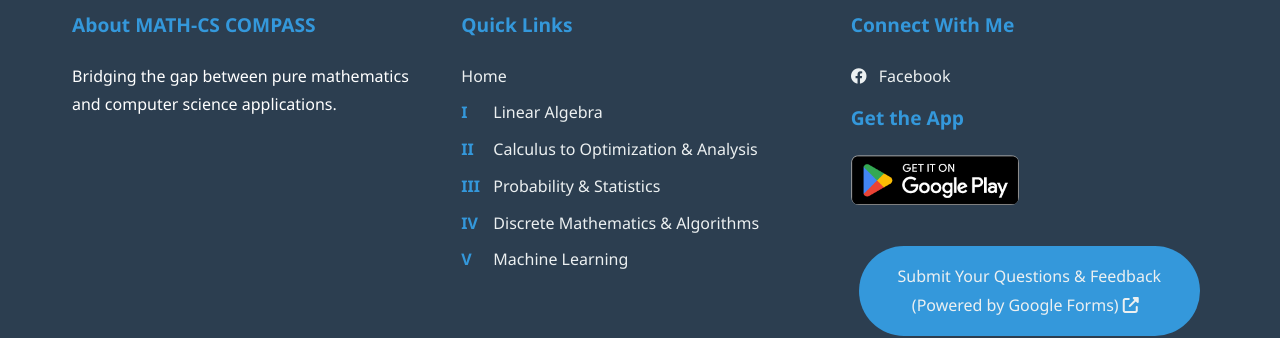
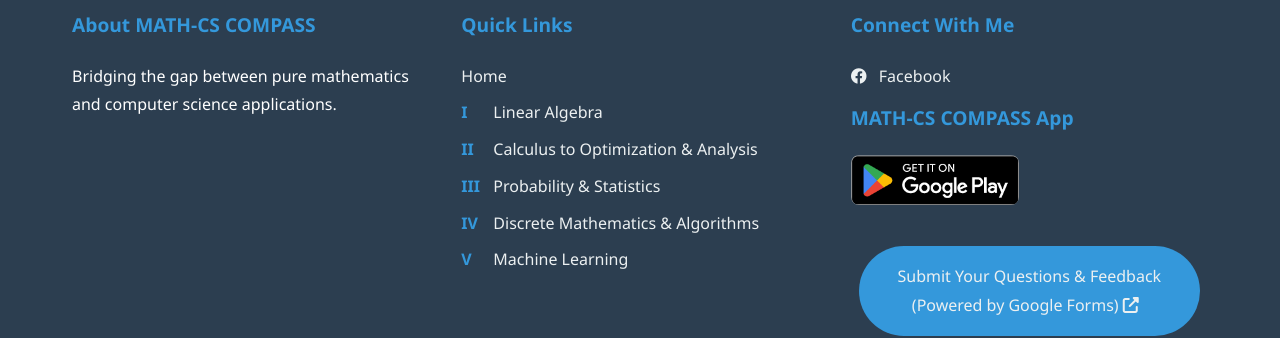
Before and after one commit to Yusukey01/yusukey01.github.io, a Jekyll site: the page built from index.html, in a window 1280 px wide and 900 px high, scrolled down 2000 px. Shown: the part 392-730 px from the top of the window. Built offline with Jekyll 4.4.1, drawn with Linux system fonts in a browser that asks for light colours.

```diff
--- a/_includes/footer.html
+++ b/_includes/footer.html
@@ -49,7 +49,7 @@
                 </a>
             </p>
 
-            <h3>Get the App</h3>
+            <h3>MATH-CS COMPASS App</h3>
             <div class="app-download-footer">
                 <a href="https://play.google.com/store/apps/details?id=io.github.yusukey01.twa" target="_blank" rel="noopener">
                     <img src="{% if page.level == 'home' %}images/google-play-badge.png{% elsif page.level == 'section' %}../../images/google-play-badge.png{% else %}../../../images/google-play-badge.png{% endif %}"
```
